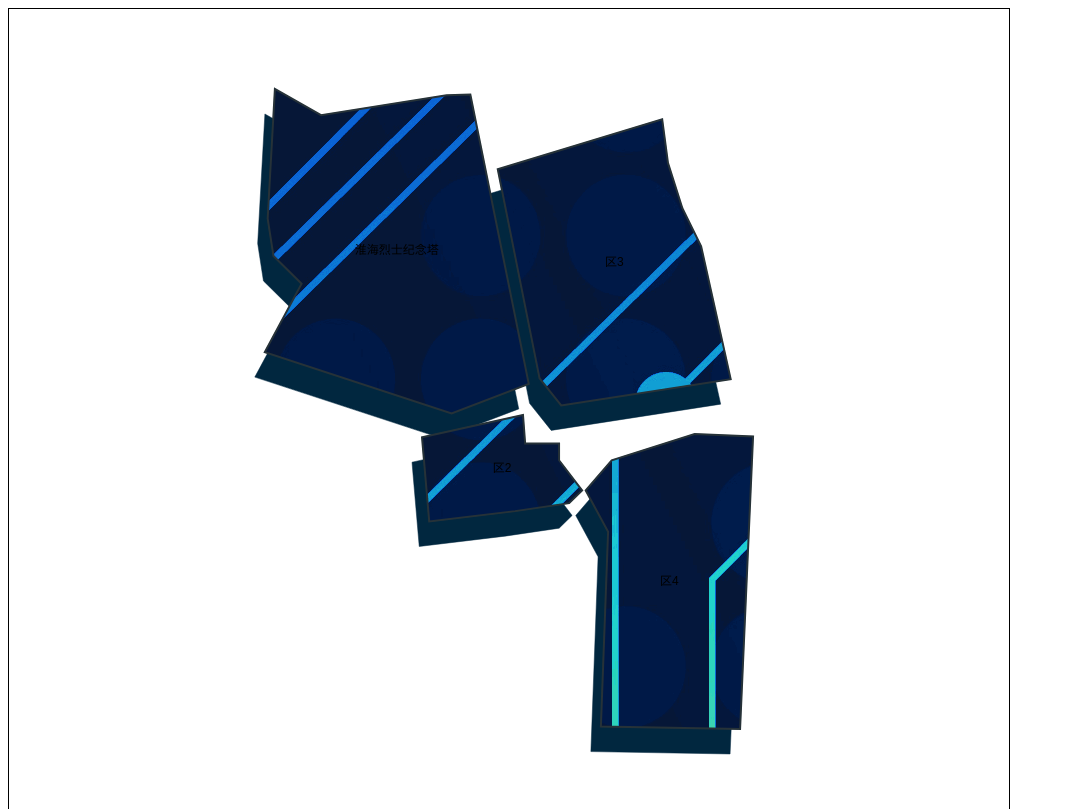
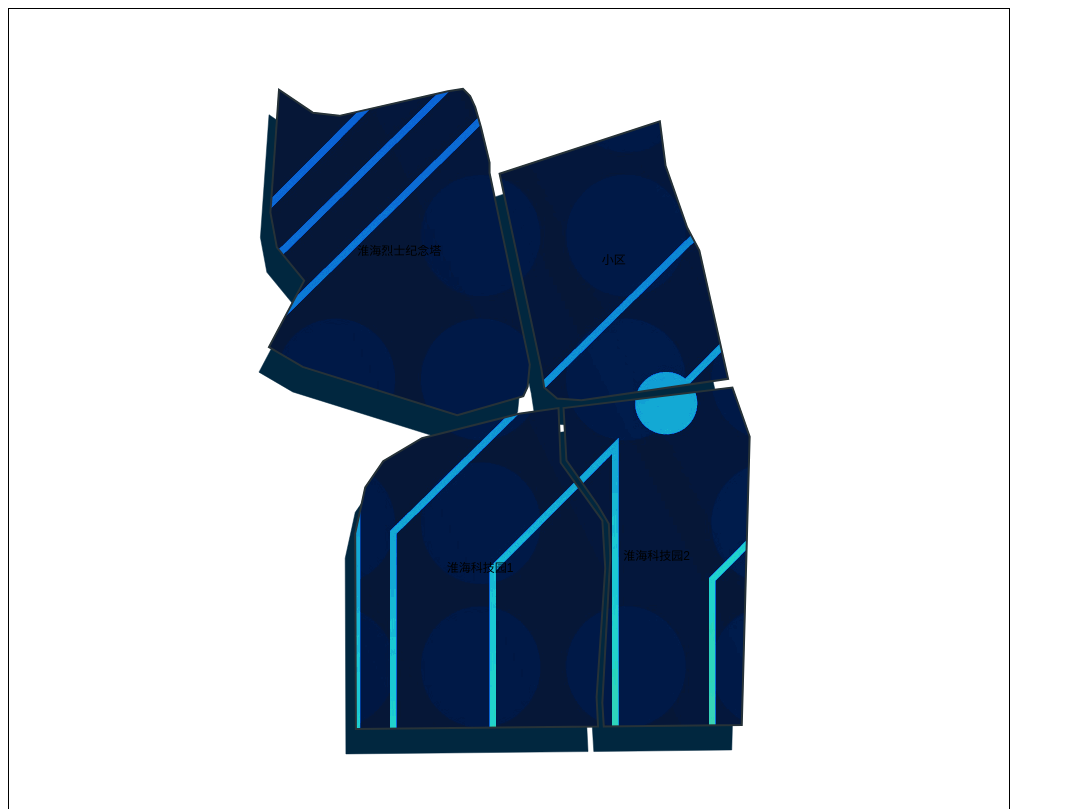
Before and after one commit to Mario343214420/Big-Data-Demo-Dist, a plain HTML site: page dist_geo_map/index.html in a window 1280 px wide. Shown: the top 809 px of the page, without its empty margins (0-1065 px from the left). Drawn offline with Linux system fonts and the light colour scheme.

Commit message:
提交 3d geo地图

```diff
--- /dev/null
+++ b/dist_geo_map/3dmap_geo.html
@@ -0,0 +1,257 @@
+<!DOCTYPE html>
+<html lang="en">
+<head>
+  <meta charset="UTF-8">
+  <title>Title</title>
+  <script src="https://cdn.bootcdn.net/ajax/libs/echarts/5.0.1/echarts.min.js"></script>
+  <script src="https://cdn.bootcdn.net/ajax/libs/echarts-gl/2.0.0/echarts-gl.min.js"></script>
+  <script src="./xuzhou_area.js"></script>
+</head>
+<style>
+    #main {
+        width: 600px;
+        height: 400px;
+    }
+</style>
+<body>
+<div id="app">
+  <div id="main"></div>
+</div>
+<script>
+	let barData = [
+    {
+    	name: '淮海烈士纪念塔',
+      value: [
+	      117.19180099563599,
+	      34.232972331687666,
+        600
+      ]
+    },
+    {
+    	name: '小区' ,
+      value: [
+	      117.197766998291,
+	      34.23378304606286,
+        500
+      ]
+    },
+    {
+    	name: '淮海科技园1' ,
+      value: [
+      	117.19447546386719,
+        34.22634675427225,
+        500
+      ]
+    },
+    {
+    	name: '淮海科技园2' ,
+      value: [
+	      117.19967673110962,
+	      34.226531997090315,
+        500
+      ]
+    }
+  ]
+
+  /*let coord = {
+		'淮海烈士纪念塔': [
+			117.19350099563599,
+			34.231372331687666
+    ],
+		'小区': [
+			117.194766998291,
+			34.23678304606286
+    ],
+		'淮海科技园1': [
+			117.19047546386719,
+			34.22434675427225
+    ],
+		'淮海科技园2': [
+			117.19667673110962,
+			34.231531997090315
+    ]
+  }
+	let barData1 = [
+		{
+			name: '淮海烈士纪念塔',
+			value: 100
+    },
+		{
+			name: '小区',
+			value: 100
+		},
+		{
+			name: '淮海科技园1' ,
+			value: 100
+		},
+		{
+			name: '淮海科技园2' ,
+			value: 100
+		}
+	]*/
+
+	const chart = echarts.init(document.getElementById('main'))
+	chart.setOption({
+    geo3D: {
+			show: false,
+      map: 'xuzhou',
+      boxHeight: 2,
+	    regionHeight: 2
+    },
+		// xAxis3D: {
+		// 	show: true
+    // },
+		// yAxis3D: {
+		// 	show: true
+    // },
+		// zAxis3D: {
+		// 	show: true
+    // },
+    tooltip: {},
+		series: [
+			{
+        name: 'bar3D',
+        type: 'bar3D',
+        shading: 'color',
+				grid3DIndex: 0, // 设置参考系序列号
+        coordinateSystem: 'geo3D', // 设置基准点参考系
+        data: barData,
+        barSize: 10,
+        minHeight: 10,
+        label: {
+        	show: true,
+          formatter: v => v.value[v.value.length-1]
+        },
+        emphasis: { // 鼠标 hover 高亮时图形和标签的样式 (当鼠标放上去时 label和itemStyle 的样式)
+          label: { // label高亮时的配置
+            show: true,
+            textStyle: {
+              color: '#333', // 高亮时标签颜色变为 白色
+              fontWeight: 700,
+              fontSize: 15, // 高亮时标签字体 变大
+            }
+          },
+          itemStyle: { // itemStyle高亮时的配置
+            color: 'rgba(0,100,255,0.8)', // 高亮时地图板块颜色改变
+          }
+        }
+      },
+			{
+				shading: 'lambert', // 三维地图中三维图形的着色效果
+				coordinateSystem: 'geo3D', // 设置基准点参考系
+        type: 'map3D',
+				grid3DIndex: 0,
+        symbolSize: 50,
+        name: 'map3D', // 系列名称
+        map: 'xuzhou', // 地图类型。echarts-gl 中使用的地图类型同 geo 组件相同(ECharts 中提供了两种格式的地图数据，一种是可以直接 script 标签引入的 js 文件，引入后会自动注册地图名字和数据。还有一种是 JSON 文件，需要通过 AJAX 异步加载后手动注册。)
+        // 环境贴图，支持純颜色值，渐变色，全景贴图的 url。默认为 'auto'，在配置有 light.ambientCubemap.texture 的时候会使用该纹理作为环境贴图。否则则不显示环境贴图。
+        /*environment: new echarts.graphic.LinearGradient(
+          0, 0, 0, 1, [
+            { // 配置为垂直渐变的背景
+              offset: 0, color: '#e2f3f5' // 天空颜色
+            }, {
+              offset: 0.7, color: '#22d1ee' // 地面颜色
+            }, {
+              offset: 1, color: '#0e153a' // 地面颜色
+            }
+          ], false
+        ),*/
+
+        label: { // 标签的相关设置
+          show: true, // (地图上的城市名称)是否显示标签 [ default: false ]
+          // distance: 50, // 标签距离图形的距离，在三维的散点图中这个距离是屏幕空间的像素值，其它图中这个距离是相对的三维距离
+          // formatter:, // 标签内容格式器
+          textStyle: { // 标签的字体样式
+            color: '#000', // 地图初始化区域字体颜色
+            fontSize: 14, // 字体大小
+            opacity: 1, // 字体透明度
+            backgroundColor: 'rgba(0,23,11,0)' // 字体背景色
+          },
+        },
+
+        itemStyle: { // 三维地理坐标系组件 中三维图形的视觉属性，包括颜色，透明度，描边等。
+          color: 'rgba(150,240,140,0.4)', // 地图板块的颜色
+          opacity: 0.5, // 图形的不透明度 [ default: 1 ]
+          borderWidth: 0.5, // (地图板块间的分隔线)图形描边的宽度。加上描边后可以更清晰的区分每个区域 [ default: 0 ]
+          borderColor: '#404040' // 图形描边的颜色。[ default: #333 ]
+        },
+        /*emphasis: { // 鼠标 hover 高亮时图形和标签的样式 (当鼠标放上去时 label和itemStyle 的样式)
+          label: { // label高亮时的配置
+            show: true,
+            textStyle: {
+              color: '#21324f', // 高亮时标签颜色变为 白色
+              fontSize: 20, // 高亮时标签字体 变大
+            }
+          },
+          itemStyle: { // itemStyle高亮时的配置
+            color: '#e1d0b3', // 高亮时地图板块颜色改变
+	          opacity: 1
+          }
+        },*/
+
+        groundPlane: { // 地面可以让整个组件有个“摆放”的地方，从而使整个场景看起来更真实，更有模型感。
+          show: false, // 是否显示地面。[ default: false ]
+          color: '#aaa' // 地面颜色。[ default: '#aaa' ]
+        }
+      },
+			{
+				type: 'lines3D',
+
+				coordinateSystem: 'geo3D',
+				silent: true,
+				effect: {
+					show: true,
+					trailColor: '#f61717',
+					trailWidth: 4,
+					trailOpacity: 0.8,
+					trailLength: 8,
+					// period: 20,
+					constantSpeed: 500
+				},
+				// 是否是多段线, 设置后， 曲线变换为直线
+				polyline: true,
+        // 混合模式
+				// blendMode: 'lighter',
+				blendMode: 'source-over',
+				lineStyle: {
+					width: 4,
+					opacity: 1,
+          color: 'rgba(0,0,0,0)'
+				},
+				data: [
+					{
+						coords: [
+							[117.19180099563599,34.232972331687666],
+							[117.197766998291,34.23378304606286],
+							[117.19967673110962,34.226531997090315],
+              [117.19447546386719,34.22634675427225],
+							[117.19180099563599,34.232972331687666]
+						],
+						// 数据值
+						value: 10,
+						// 数据名
+						name: 'foo',
+						// 线条样式
+						lineStyle: {}
+					}
+				]
+				/*data: [
+					[
+						[117.19180099563599,34.232972331687666],
+						[117.197766998291,34.23378304606286]
+					],
+					[
+						[117.19447546386719,34.22634675427225],
+						[117.197766998291,34.23378304606286]
+					]
+				]*/
+			}
+    ]
+  })
+	chart.on('click', function (params) {
+		console.log(params);
+	});
+	console.log(chart)
+</script>
+</body>
+</html>
--- a/dist_geo_map/xuzhou_area.js
+++ b/dist_geo_map/xuzhou_area.js
@@ -16,6 +16,8 @@
 * specific language governing permissions and limitations
 * under the License.
 */
+
+let data =
 
 (function (root, factory) {
 	if (typeof define === 'function' && define.amd) {
@@ -42,7 +44,284 @@
 		log('ECharts Map is not loaded')
 		return;
 	}
-	echarts.registerMap('xuzhou',{
+	echarts.registerMap('xuzhou', {
+			"type": "FeatureCollection",
+			"features": [
+				{
+					"type": "Feature",
+					"properties": {
+						"name":"淮海科技园1",
+					},
+					"geometry": {
+						"type": "Polygon",
+						"coordinates": [
+							[
+								[
+									117.19047546386719,
+									34.22434675427225
+								],
+								[
+									117.19770669937132,
+									34.224399980546686
+								],
+								[
+									117.1976637840271,
+									34.22505643516588
+								],
+								[
+									117.19792127609254,
+									34.2279483229774
+								],
+								[
+									117.19783544540404,
+									34.22901279655597
+								],
+								[
+									117.19659090042116,
+									34.23030788793351
+								],
+								[
+									117.19652652740479,
+									34.231531997090315
+								],
+								[
+									117.19534635543823,
+									34.231407812914405
+								],
+								[
+									117.19244956970215,
+									34.23085785221982
+								],
+								[
+									117.19129085540771,
+									34.23034336960876
+								],
+								[
+									117.19075441360474,
+									34.229757920055555
+								],
+								[
+									117.19045400619505,
+									34.22872893825057
+								],
+								[
+									117.19047546386719,
+									34.22434675427225
+								]
+							]
+						]
+					}
+				},
+				{
+					"type": "Feature",
+					"properties": {
+						"name":"淮海科技园2",
+					},
+					"geometry": {
+						"type": "Polygon",
+						"coordinates": [
+							[
+								[
+									117.19667673110962,
+									34.231531997090315
+								],
+								[
+									117.1967625617981,
+									34.230361110440775
+								],
+								[
+									117.19770669937132,
+									34.22934987705096
+								],
+								[
+									117.19802856445311,
+									34.2289418320693
+								],
+								[
+									117.19807147979735,
+									34.22817896006117
+								],
+								[
+									117.19783544540404,
+									34.22493224144114
+								],
+								[
+									117.19787836074828,
+									34.224399980546686
+								],
+								[
+									117.20199823379517,
+									34.22443546471096
+								],
+								[
+									117.20223426818849,
+									34.230893333663346
+								],
+								[
+									117.20171928405762,
+									34.23199325099737
+								],
+								[
+									117.19667673110962,
+									34.231531997090315
+								]
+							]
+						]
+					}
+				},
+				{
+					"type": "Feature",
+					"properties": {
+						"name":"淮海烈士纪念塔",
+					},
+					"geometry": {
+						"type": "Polygon",
+						"coordinates": [
+							[
+								[
+									117.19350099563599,
+									34.231372331687666
+								],
+								[
+									117.19547510147095,
+									34.231798105421944
+								],
+								[
+									117.19560384750366,
+									34.23201099148181
+								],
+								[
+									117.19566822052002,
+									34.23250772352843
+								],
+								[
+									117.19446659088135,
+									34.23680078553813
+								],
+								[
+									117.19446659088135,
+									34.23703139837648
+								],
+								[
+									117.1942090988159,
+									34.237829668708365
+								],
+								[
+									117.19403743743896,
+									34.2382731489555
+								],
+								[
+									117.19388723373412,
+									34.23852149687347
+								],
+								[
+									117.19367265701294,
+									34.238681148719564
+								],
+								[
+									117.19322204589844,
+									34.238627931471186
+								],
+								[
+									117.18998193740843,
+									34.238078017934576
+								],
+								[
+									117.18918800354004,
+									34.23814897472178
+								],
+								[
+									117.18817949295044,
+									34.23866340964052
+								],
+								[
+									117.187922000885,
+									34.235913807195956
+								],
+								[
+									117.18811511993408,
+									34.23513325852525
+								],
+								[
+									117.1889305114746,
+									34.23438818258934
+								],
+								[
+									117.18787908554076,
+									34.232898010937994
+								],
+								[
+									117.18888759613036,
+									34.23245450237789
+								],
+								[
+									117.19350099563599,
+									34.231372331687666
+								]
+							]
+						]
+					}
+				},
+				{
+					"type": "Feature",
+					"properties": {
+						"name":"小区",
+					},
+					"geometry": {
+						"type": "Polygon",
+						"coordinates": [
+							[
+								[
+									117.194766998291,
+									34.23678304606286
+								],
+								[
+									117.19601154327393,
+									34.23241902159216
+								],
+								[
+									117.19609737396239,
+									34.23199325099737
+								],
+								[
+									117.19648361206055,
+									34.2317448838229
+								],
+								[
+									117.1972131729126,
+									34.23170940273817
+								],
+								[
+									117.2015905380249,
+									34.232188396120534
+								],
+								[
+									117.20073223114012,
+									34.23506229919638
+								],
+								[
+									117.2003674507141,
+									34.23557675297586
+								],
+								[
+									117.19972372055052,
+									34.23696044064735
+								],
+								[
+									117.19955205917358,
+									34.23795384341303
+								],
+								[
+									117.194766998291,
+									34.23678304606286
+								]
+							]
+						]
+					}
+				}
+			]
+		}
+		/*{
 			"type": "FeatureCollection",
 			"features": [
 				{
@@ -102,7 +381,7 @@
 				},
 				{
 					"type": "Feature",
-					"properties": {'name': '区2'},
+					"properties": {'name': '地区2'},
 					"geometry": {
 						"type": "Polygon",
 						"coordinates": [
@@ -246,6 +525,6 @@
 					}
 				}
 			]
-		}
+		}*/
 	)
 }));
```
Also changed, not shown: dist_geo_map/index.html (+2 -1 lines).
